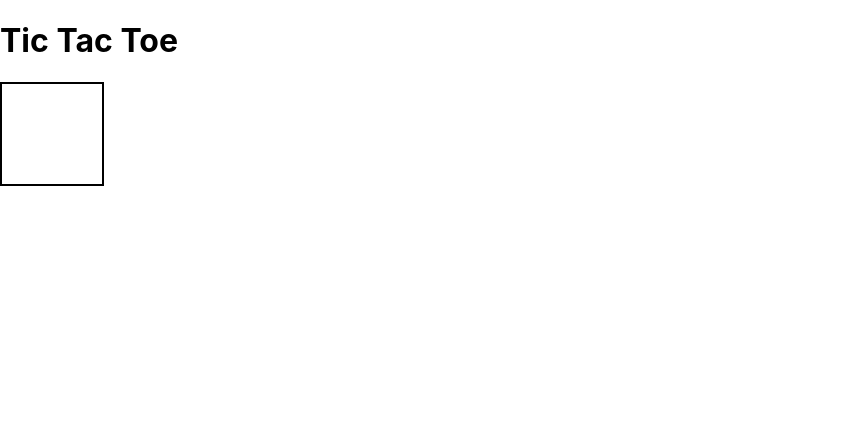
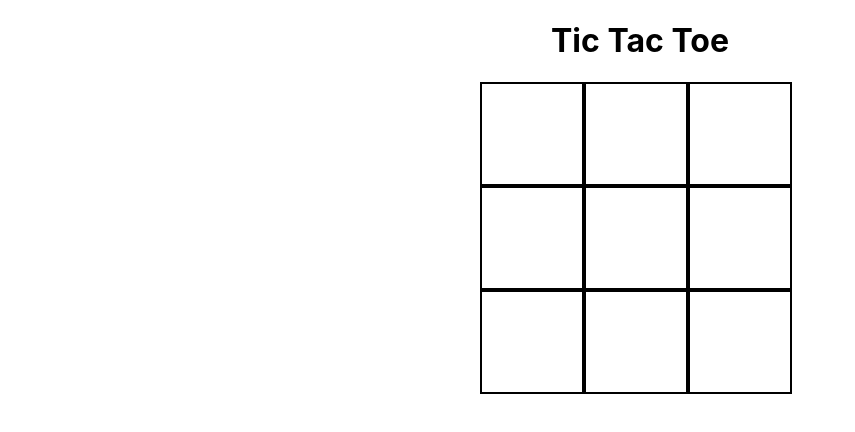
Before and after one commit to vjtovar/tic-tac-toe-radiator-springs, a React (Create React App) app: page / in a window 1280 px wide. Shown: the top 432 px of the page, without its empty margins (0-855 px from the left). Built offline with nearby package versions, Linux system fonts and the light colour scheme.

Commit message:
made 3x3 grid on game board

```diff
--- a/src/App.css
+++ b/src/App.css
@@ -2,4 +2,16 @@
   height: 100px;
   width: 100px;
   border: 2px solid black;
+
 }
+
+.game-board {
+  width: 320px;
+  display: flex;
+  flex-wrap: wrap;
+  margin: 0 auto;
+}
+
+h1 {
+  text-align: center
+}
--- a/src/App.js
+++ b/src/App.js
@@ -14,7 +14,13 @@ class App extends Component {
     return(
       <>
         <h1>Tic Tac Toe</h1>
-        <Square />
+        <div className= "game-board">
+          {this.state.squares.map((value, index) => {
+            return (
+              <Square/>
+            )
+          })}
+          </div>
       </>
     )
   }
```
Also changed, not shown: 1 other file (tests, documents, lock files or other folders).
